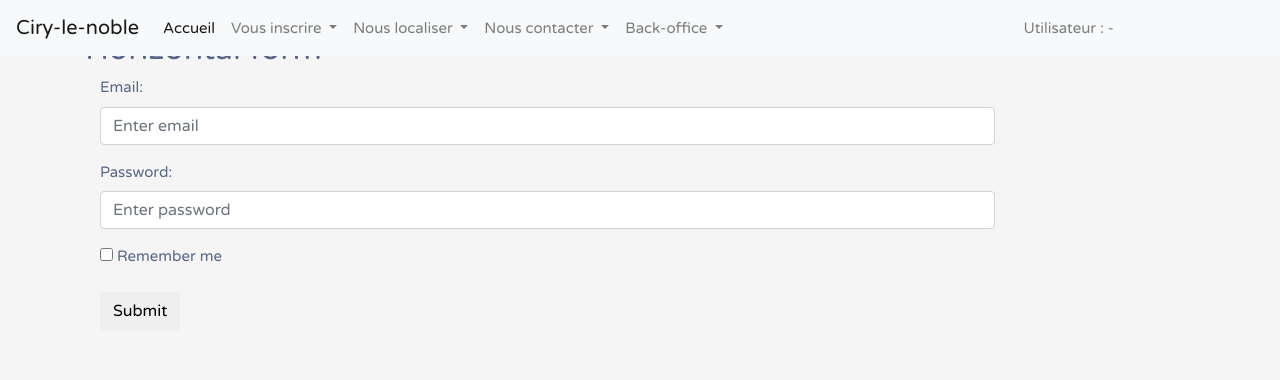
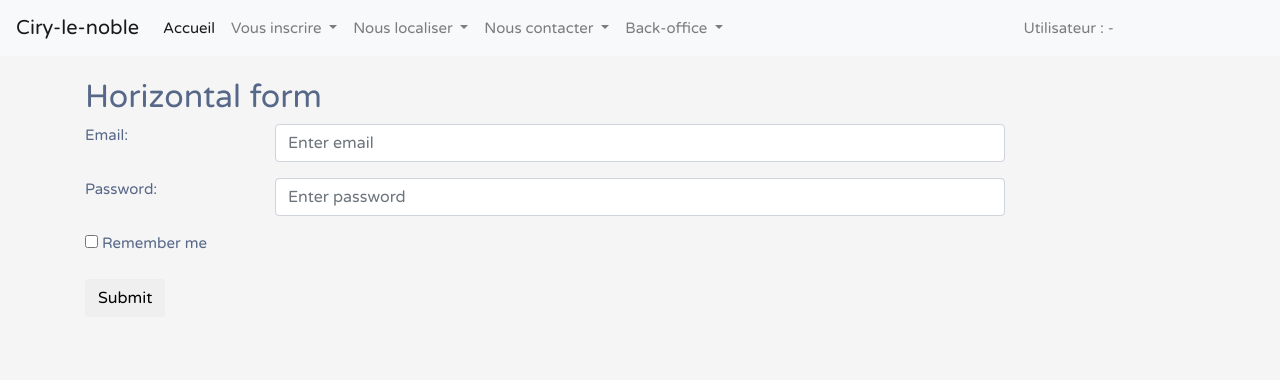
Before and after one commit to MichelRiou/CirySales, a PHP site: template view/webcustomer2.php in a window 1280 px wide. Shown: the top 380 px of the page. Run offline with PHP 8.4, Linux system fonts and the light colour scheme; the template is opened without the code that fills it, so the values that code supplies are empty.

Commit message:
3 commit Home

```diff
--- a/view/webcustomer2.php
+++ b/view/webcustomer2.php
@@ -1,26 +1,26 @@
-<div class="container">
+<div class="container py-5 extra">
   <h2>Horizontal form</h2>
-  <form class="form-horizontal">
-    <div class="form-group">
+  <form>
+    <div class="form-group row">
       <label class="control-label col-sm-2" for="email">Email:</label>
-      <div class="col-sm-10">
+      <div class="col-sm-8">
         <input type="email" class="form-control" id="email" placeholder="Enter email">
       </div>
     </div>
-    <div class="form-group">
+    <div class="form-group row">
       <label class="control-label col-sm-2" for="pwd">Password:</label>
-      <div class="col-sm-10">
+      <div class="col-sm-8">
         <input type="password" class="form-control" id="pwd" placeholder="Enter password">
       </div>
     </div>
-    <div class="form-group">
+    <div class="form-group row">
       <div class="col-sm-offset-2 col-sm-10">
         <div class="checkbox">
           <label><input type="checkbox"> Remember me</label>
         </div>
       </div>
     </div>
-    <div class="form-group">
+    <div class="form-group row">
       <div class="col-sm-offset-2 col-sm-10">
         <button type="submit" class="btn btn-default">Submit</button>
       </div>
```
Also changed, not shown: 1 other file.
